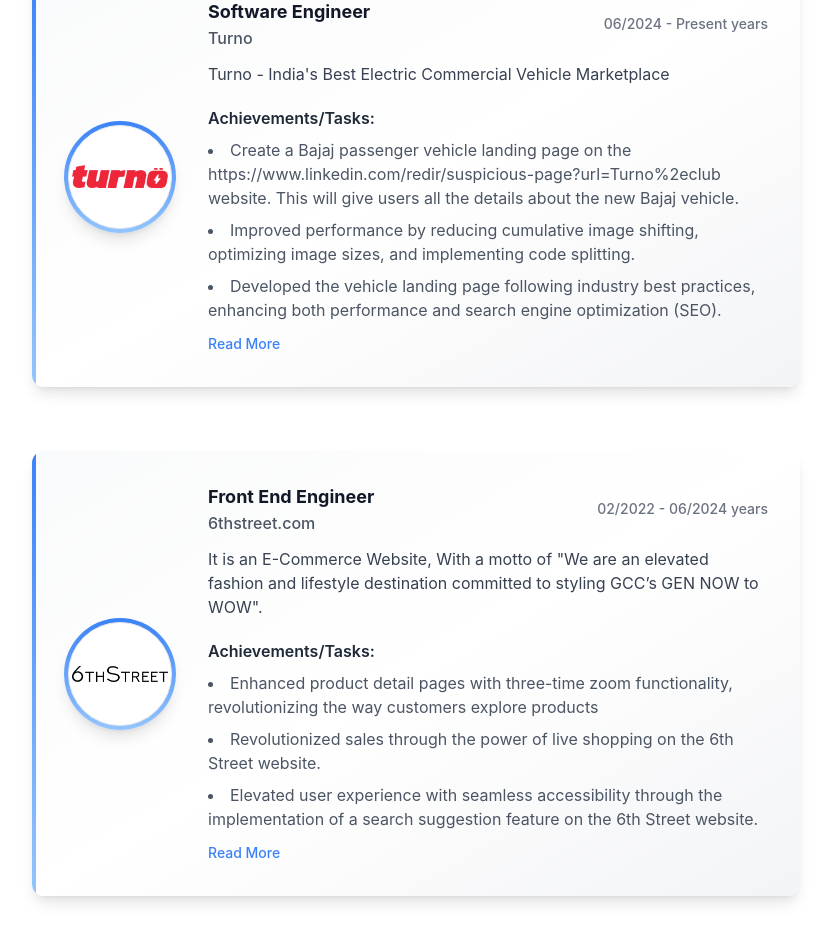
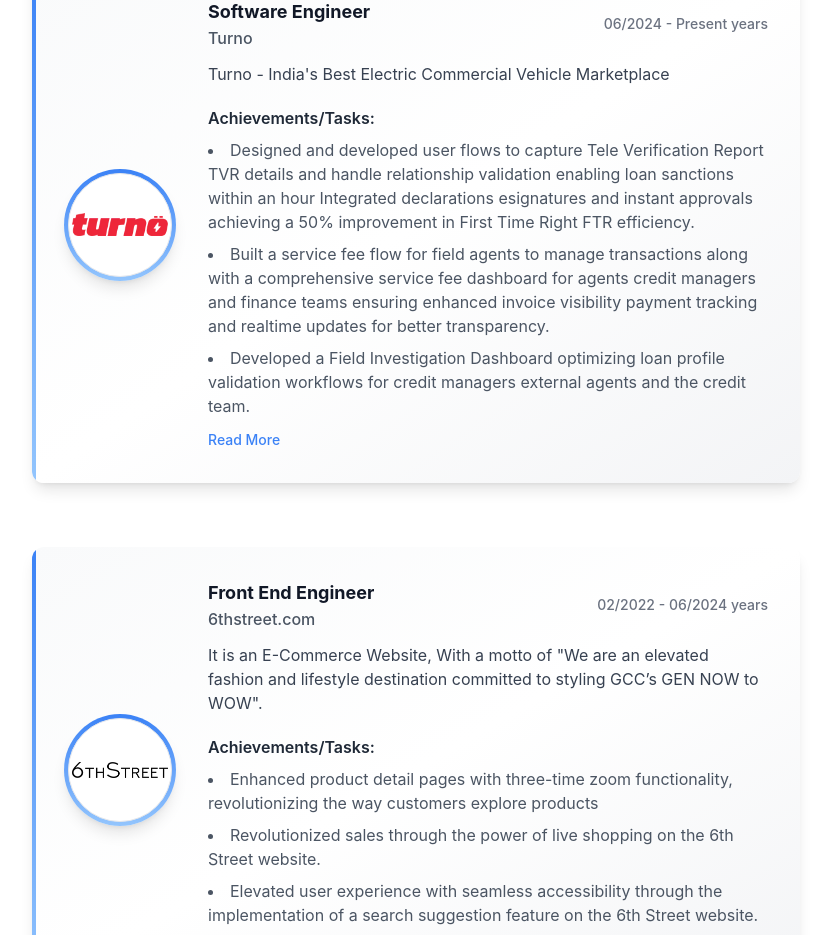
Before and after one commit to kirankumar-medikurthy/kirankumar-medikurthy-portfolio, a React (Create React App) app: page / in a window 1280 px wide. Shown: the part 2360-3295 px from the top of the page, without its empty margins (224-1053 px from the left). Built offline with nearby package versions, Linux system fonts and the light colour scheme.

Commit message:
feat: update the turno experience description

```diff
--- a/src/constants.js
+++ b/src/constants.js
@@ -146,16 +146,12 @@ export const experienceDetails = [
     company_description: `Turno - India's Best Electric Commercial Vehicle Marketplace`,
     number_of_years: "06/2024 - Present",
     achievements: [
-      "Create a Bajaj passenger vehicle landing page on the https://www.linkedin.com/redir/suspicious-page?url=Turno%2eclub website. This will give users all the details about the new Bajaj vehicle.",
-      "Improved performance by reducing cumulative image shifting, optimizing image sizes, and implementing code splitting.",
-      "Developed the vehicle landing page following industry best practices, enhancing both performance and search engine optimization (SEO).",
-      "Analyzed bank statements, electricity board details, and rental agreements. Added a UI feature to display different statuses with color codes.",
-      "Implemented a UI flow for capturing TVR (Tele Verification Report) details to sanction loans within an hour.",
-      "Build a TAT Funnel Dashboard to visualize detailed progress across states, agents, and OEMs.",
-      "Designed and developed a user-friendly Service Fee Collection interface to streamline and automate the fee collection process for successful loan disbursements.",
-      "Designed and developed the Relationship Proof UI for uploading and validating necessary documents required for loan disbursement.",
-      "Updated backend by adding 'LOOKING_FOR_USED_VEHICLE' field in the lead entity to distinguish leads between Innvolt (used vehicle sales) and Agent App (loan approvals).",
-      "Working on the migration of external referral codes from MongoDB to a Spring Boot framework.",
+      "Designed and developed user flows to capture Tele Verification Report TVR details and handle relationship validation enabling loan sanctions within an hour Integrated declarations esignatures and instant approvals achieving a 50% improvement in First Time Right FTR efficiency.",
+      "Built a service fee flow for field agents to manage transactions along with a comprehensive service fee dashboard for agents credit managers and finance teams ensuring enhanced invoice visibility payment tracking and realtime updates for better transparency.",
+      "Developed a Field Investigation Dashboard optimizing loan profile validation workflows for credit managers external agents and the credit team.",
+      "Designed the Vehicle Landing Page for the Turno club website improving SEO performance and boosting lead conversion rates.",
+      "Enhanced backend functionality by introducing the LOOKING_FOR_USED_VEHICLE field in the lead entity to differentiate leads between Innovolt used vehicle sales and Agent App loan approvals.",
+      "Spearheaded the migration of external referral codes from MongoDB to a Spring Boot framework resulting in improved system efficiency and better integration with the platform",
     ],
   },
   {
```
